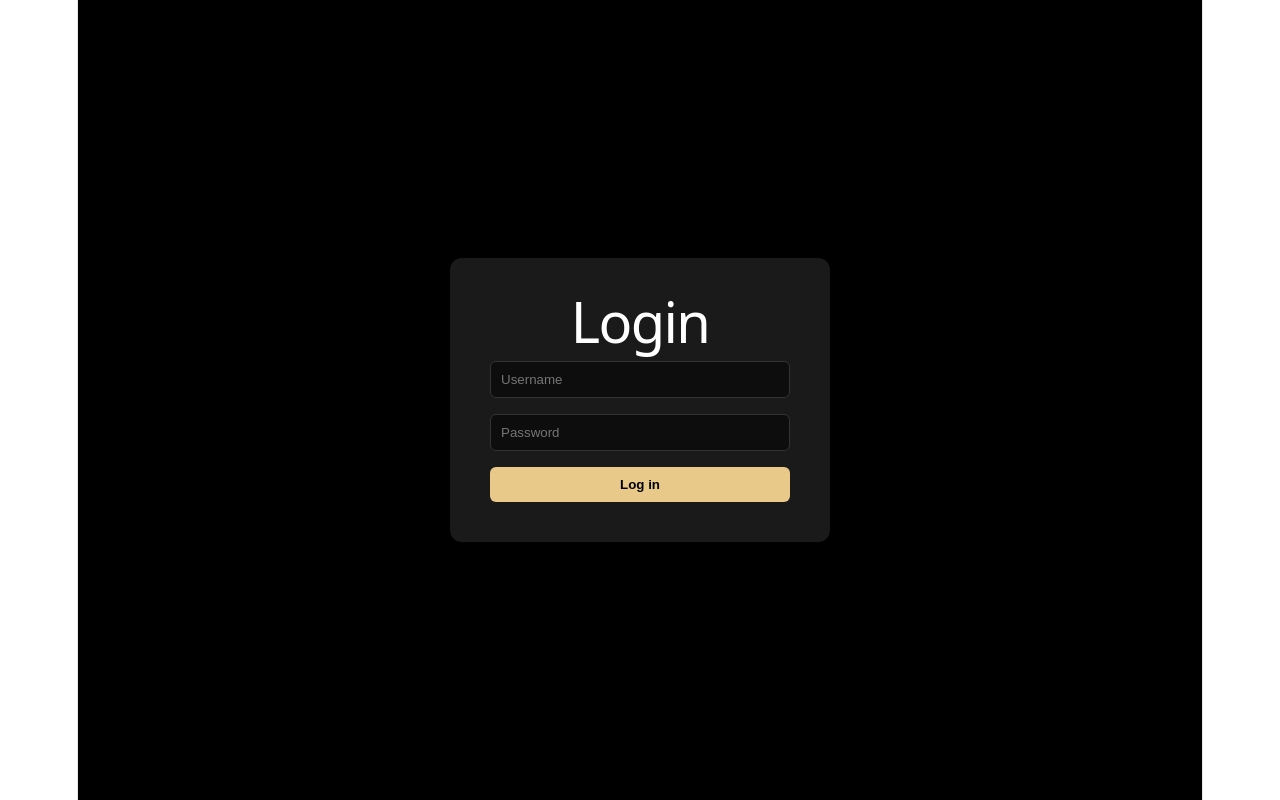
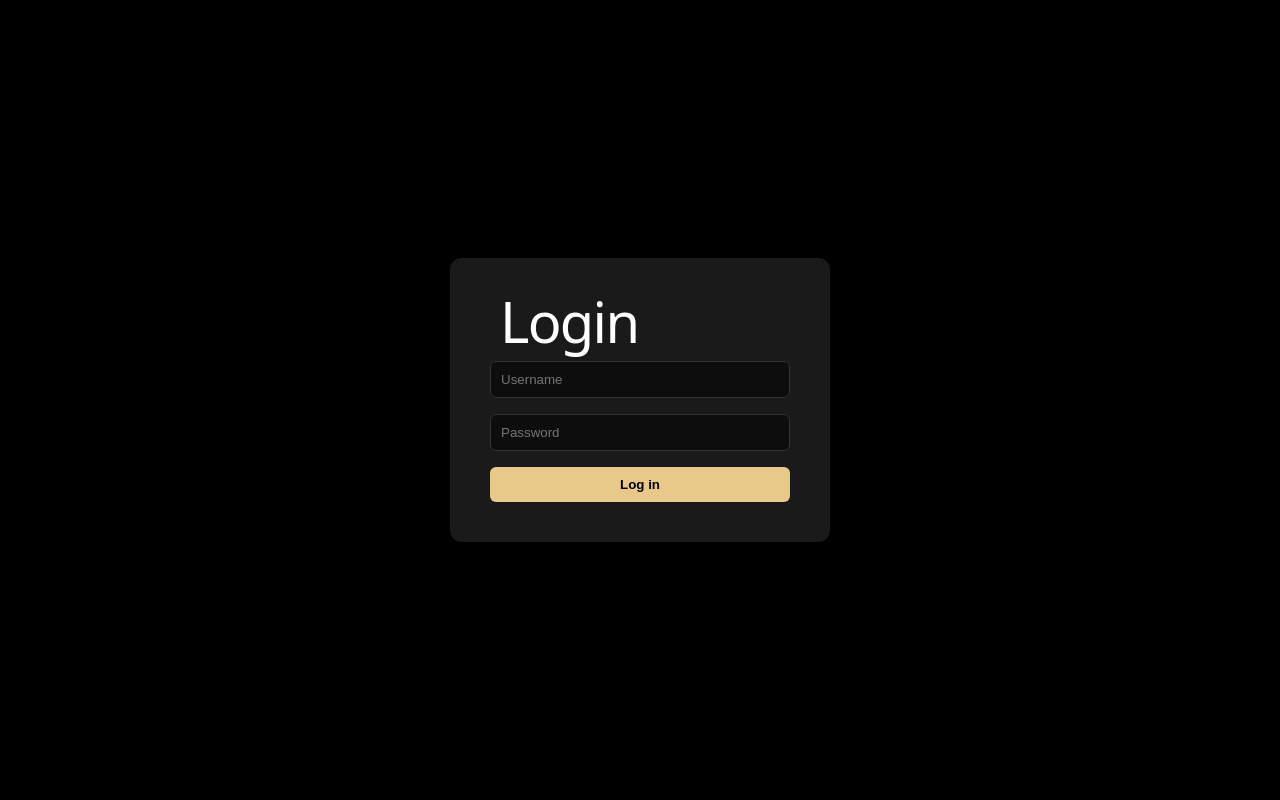
Before and after one commit to jordan-hennessy/stubfolio, a React (Vite) app in the folder frontend/: page /login in a window 1280 px wide. Built offline with nearby package versions, Linux system fonts and the light colour scheme.

Commit message:
Make page expand full width

```diff
--- a/frontend/src/index.css
+++ b/frontend/src/index.css
@@ -11,8 +11,8 @@
   --shadow:
     rgba(0, 0, 0, 0.1) 0 10px 15px -3px, rgba(0, 0, 0, 0.05) 0 4px 6px -2px;
 
-  --sans: system-ui, 'Segoe UI', Roboto, sans-serif;
-  --heading: system-ui, 'Segoe UI', Roboto, sans-serif;
+  --sans: system-ui, "Segoe UI", Roboto, sans-serif;
+  --heading: system-ui, "Segoe UI", Roboto, sans-serif;
   --mono: ui-monospace, Consolas, monospace;
 
   font: 18px/145% var(--sans);
@@ -51,15 +51,8 @@
 }
 
 #root {
-  width: 1126px;
-  max-width: 100%;
-  margin: 0 auto;
-  text-align: center;
-  border-inline: 1px solid var(--border);
-  min-height: 100svh;
-  display: flex;
-  flex-direction: column;
-  box-sizing: border-box;
+  width: 100%;
+  min-height: 100vh;
 }
 
 body {
```
